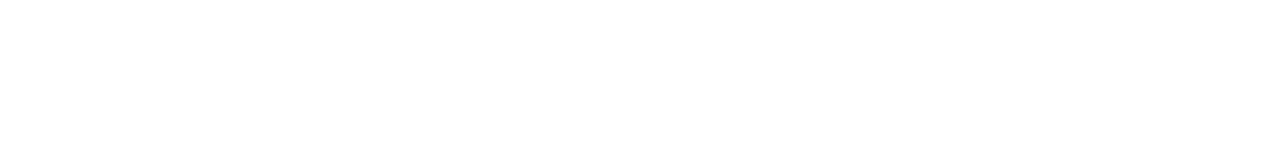
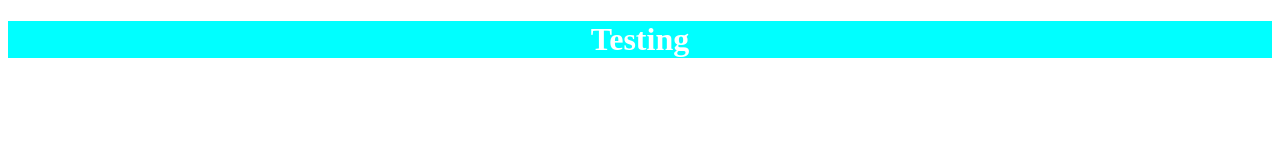
Before and after one commit to justacoder-cmyk/arduino-projects, a plain HTML site: page docs/index.html in a window 1280 px wide. Drawn offline with Linux system fonts and the light colour scheme.

Commit message:
Update index.html

```diff
--- a/docs/index.html
+++ b/docs/index.html
@@ -1,3 +1,14 @@
 <!DOCTYPE html>
 <html>
+    <head>
+    <title>justacoder-cmyk Arduino Projects</title>
+    <style>h1 {
+        color: white;
+        text-align: center;
+        background-color:aqua;
+      }</style>
+    </head>
+    <body>
+        <h1>Testing</h1>
+    </body>
 </html>
```
